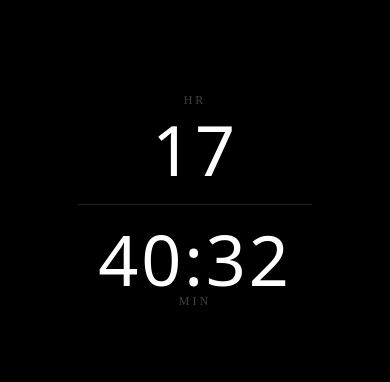
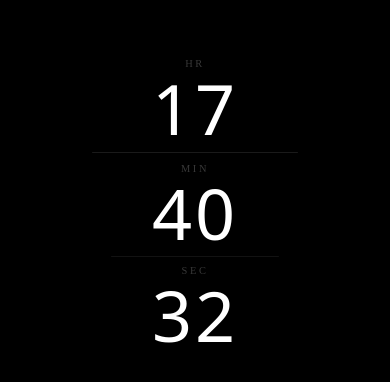
Before and after one commit to inokaBan/clock-app, a website: page www/index.html in a window 390 px wide. Shown: the part 218-600 px from the top of the page. Drawn offline with Linux system fonts and the light colour scheme.

```diff
--- a/www/index.html
+++ b/www/index.html
@@ -27,54 +27,56 @@ body {
   padding-right: env(safe-area-inset-right);
 }
 
-/* ── LANDSCAPE: single centered display ── */
+/* ── LANDSCAPE: one line + labels below ── */
 #clock-wrap {
-  display: flex; align-items: center; justify-content: center;
-  width: 100%; height: 100%; padding: 1rem;
+  display: flex; flex-direction: column;
+  align-items: center; justify-content: center;
+  width: 100%; height: 100%; padding: 1rem; gap: 0.5rem;
 }
 #clock-display {
   text-align: center; line-height: 1; letter-spacing: 0.04em;
-  max-width: 100%; overflow-wrap: break-word;
+  white-space: nowrap; max-width: 100%;
   transition: font-family 0.3s, color 0.3s;
 }
+#landscape-labels {
+  display: flex; align-items: center; justify-content: center;
+  width: 92%; gap: 0;
+}
+.ls-lbl {
+  font-size: 0.6rem; letter-spacing: 0.2em; text-transform: uppercase;
+  color: rgba(255,255,255,0.22); text-align: center; flex: 1;
+}
 
-/* ── PORTRAIT: stacked layout with HR/MIN ── */
+/* ── PORTRAIT: HR top, MIN bottom, optional SEC below ── */
 #portrait-wrap {
-  display: none;
-  flex-direction: column;
+  display: none; flex-direction: column;
   align-items: center; justify-content: center;
-  width: 100%; height: 100%;
+  width: 100%; height: 100%; padding: 0.5rem 0.5rem;
 }
-#portrait-hr-label {
-  font-size: 0.75rem; letter-spacing: 0.25em; text-transform: uppercase;
-  color: rgba(255,255,255,0.25); margin-bottom: 0.4rem;
-  transition: color 0.3s;
+.p-label {
+  font-size: 0.65rem; letter-spacing: 0.25em; text-transform: uppercase;
+  color: rgba(255,255,255,0.22); margin-bottom: 0.25rem;
 }
-#portrait-hr {
+.p-num {
   line-height: 1; letter-spacing: 0.04em;
-  text-align: center; width: 100%;
+  text-align: center; width: 100%; white-space: nowrap;
   transition: font-family 0.3s, color 0.3s;
 }
 #portrait-divider {
-  width: 60%; height: 1px;
-  background: rgba(255,255,255,0.12);
-  margin: 1.2rem auto;
-  border-radius: 1px;
+  width: 55%; height: 1px;
+  background: rgba(255,255,255,0.1);
+  margin: 0.6rem auto; flex-shrink: 0; border-radius: 1px;
 }
-#portrait-min-label {
-  font-size: 0.75rem; letter-spacing: 0.25em; text-transform: uppercase;
-  color: rgba(255,255,255,0.25); margin-bottom: 0.4rem;
-  transition: color 0.3s;
+#portrait-divider2 {
+  width: 45%; height: 1px;
+  background: rgba(255,255,255,0.07);
+  margin: 0.5rem auto; flex-shrink: 0; border-radius: 1px;
 }
-#portrait-min {
-  line-height: 1; letter-spacing: 0.04em;
-  text-align: center; width: 100%;
-  transition: font-family 0.3s, color 0.3s;
-}
+#portrait-sec-row { display: none; flex-direction: column; align-items: center; width: 100%; }
 
 /* Show portrait layout only in portrait */
 @media (orientation: portrait) {
-  #clock-wrap   { display: none; }
+  #clock-wrap    { display: none; }
   #portrait-wrap { display: flex; }
 }
 
@@ -225,18 +227,28 @@ body.ss-active #settings-toggle { display: none; }
 </head>
 <body>
 
-<!-- LANDSCAPE layout -->
+<!-- LANDSCAPE: single line + labels below -->
 <div id="clock-wrap">
   <div id="clock-display">00:00</div>
+  <div id="landscape-labels">
+    <span class="ls-lbl" id="ls-hr">hr</span>
+    <span class="ls-lbl" id="ls-min">min</span>
+    <span class="ls-lbl" id="ls-sec" style="display:none">sec</span>
+  </div>
 </div>
 
-<!-- PORTRAIT layout: HR on top, MIN on bottom -->
+<!-- PORTRAIT: HR / divider / MIN / divider / SEC (optional) -->
 <div id="portrait-wrap">
-  <div id="portrait-hr-label">hr</div>
-  <div id="portrait-hr">00</div>
+  <div class="p-label">hr</div>
+  <div class="p-num" id="portrait-hr">00</div>
   <div id="portrait-divider"></div>
-  <div id="portrait-min">00</div>
-  <div id="portrait-min-label">min</div>
+  <div class="p-label">min</div>
+  <div class="p-num" id="portrait-min">00</div>
+  <div id="portrait-sec-row">
+    <div id="portrait-divider2"></div>
+    <div class="p-label">sec</div>
+    <div class="p-num" id="portrait-sec">00</div>
+  </div>
 </div>
 
 <button id="settings-toggle" title="Customize">⚙️</button>
@@ -386,45 +398,100 @@ function loadState() {
 loadState();
 
 /* ══ CLOCK ELEMENTS ══ */
-const clockEl      = document.getElementById('clock-display');
-const portraitHr   = document.getElementById('portrait-hr');
-const portraitMin  = document.getElementById('portrait-min');
+const clockEl    = document.getElementById('clock-display');
+const portraitHr  = document.getElementById('portrait-hr');
+const portraitMin = document.getElementById('portrait-min');
+const portraitSec = document.getElementById('portrait-sec');
+const portraitSecRow = document.getElementById('portrait-sec-row');
+const lsSec       = document.getElementById('ls-sec');
 
 function tick() {
   const now = new Date();
   let h = now.getHours();
   const m = String(now.getMinutes()).padStart(2,'0');
   const s = String(now.getSeconds()).padStart(2,'0');
-  const sec = state.showSeconds ? `:${s}` : '';
 
   let hStr, suffix = '';
   if (state.format24) {
     hStr = String(h).padStart(2,'0');
   } else {
-    suffix = h >= 12 ? ' PM' : ' AM';
+    suffix = h >= 12 ? 'PM' : 'AM';
     h = h % 12 || 12;
     hStr = String(h).padStart(2,'0');
   }
 
-  // Landscape: full time on one line
-  clockEl.textContent = `${hStr}:${m}${sec}${suffix}`;
+  // Landscape: always one line — HH:MM[:SS] [AM/PM]
+  const secPart = state.showSeconds ? ':' + s : '';
+  const ampmPart = suffix ? ' ' + suffix : '';
+  clockEl.textContent = hStr + ':' + m + secPart + ampmPart;
 
-  // Portrait: split HR / MIN
-  portraitHr.textContent  = hStr;
-  portraitMin.textContent = m + (state.showSeconds ? `:${s}` : '') + suffix;
+  // Portrait: split into blocks
+  portraitHr.textContent  = hStr + (suffix ? ' ' + suffix : '');
+  portraitMin.textContent = m;
+  portraitSec.textContent = s;
+
+  // Show/hide sec row in portrait
+  portraitSecRow.style.display = state.showSeconds ? 'flex' : 'none';
+  // Show/hide sec label in landscape
+  lsSec.style.display = state.showSeconds ? '' : 'none';
+
+  fitText();
+}
+
+/* ══ SMART FIT TEXT ══
+   Only shrinks if the element actually overflows its container.
+   Uses the user's chosen size as the max — never goes above it.
+   Only kicks in when needed, so small sizes are unaffected. */
+function fitText() {
+  // Landscape: fit clock-display inside clock-wrap width
+  const wrap = document.getElementById('clock-wrap');
+  const wrapW = wrap.clientWidth - 32; // subtract padding
+  const maxSize = state.size; // vmin — convert to px
+  const vminPx = Math.min(window.innerWidth, window.innerHeight) / 100;
+  let sizePx = maxSize * vminPx;
+
+  // Binary search to find largest font that fits
+  clockEl.style.fontSize = sizePx + 'px';
+  if (clockEl.scrollWidth > wrapW) {
+    let lo = 4, hi = sizePx;
+    for (let i = 0; i < 12; i++) {
+      const mid = (lo + hi) / 2;
+      clockEl.style.fontSize = mid + 'px';
+      if (clockEl.scrollWidth > wrapW) hi = mid;
+      else lo = mid;
+    }
+    clockEl.style.fontSize = lo + 'px';
+  }
+
+  // Portrait: fit each num inside screen width
+  const screenW = window.innerWidth - 16;
+  const vwPx = window.innerWidth / 100;
+  let pSizePx = maxSize * vwPx;
+  [portraitHr, portraitMin, portraitSec].forEach(el => {
+    el.style.fontSize = pSizePx + 'px';
+    if (el.scrollWidth > screenW) {
+      let lo = 4, hi = pSizePx;
+      for (let i = 0; i < 12; i++) {
+        const mid = (lo + hi) / 2;
+        el.style.fontSize = mid + 'px';
+        if (el.scrollWidth > screenW) hi = mid;
+        else lo = mid;
+      }
+      el.style.fontSize = lo + 'px';
+    }
+  });
 }
 
 /* ══ APPLY STYLES ══ */
 function applyFont() {
-  [clockEl, portraitHr, portraitMin].forEach(el => {
+  [clockEl, portraitHr, portraitMin, portraitSec].forEach(el => {
     el.style.fontFamily = state.font;
   });
 }
 
 function applySize() {
-  clockEl.style.fontSize    = state.size + 'vmin';
-  portraitHr.style.fontSize = state.size + 'vw';
-  portraitMin.style.fontSize= state.size + 'vw';
+  // Size is applied via fitText() dynamically
+  fitText();
 }
 
 function applyBg() {
@@ -434,7 +501,7 @@ function applyBg() {
 function applyColor() {
   const css = state.gradient;
   const isGrad = css.startsWith('linear') || css.startsWith('radial');
-  [clockEl, portraitHr, portraitMin].forEach(el => {
+  [clockEl, portraitHr, portraitMin, portraitSec].forEach(el => {
     if (isGrad) {
       el.style.background = css;
       el.style.webkitBackgroundClip = 'text';
@@ -449,13 +516,9 @@ function applyColor() {
       el.style.color = css;
     }
   });
-  // Labels match text color subtly
-  const labelColor = isGrad ? 'rgba(255,255,255,0.25)' : css + '55';
-  document.getElementById('portrait-hr-label').style.color  = 'rgba(255,255,255,0.25)';
-  document.getElementById('portrait-min-label').style.color = 'rgba(255,255,255,0.25)';
 }
 
-function applyAll() { applyFont(); applySize(); applyColor(); applyBg(); }
+function applyAll() { applyFont(); applyColor(); applyBg(); applySize(); }
 
 /* ══ RESTORE SAVED CUSTOM FONTS ══ */
 function restoreSavedFonts() {
@@ -473,8 +536,13 @@ function restoreUI() {
   document.querySelectorAll('[data-screensaver]').forEach(b =>
     b.classList.toggle('active', (b.dataset.screensaver === 'on') === state.screensaver));
   document.getElementById('screensaver-hint').style.display = state.screensaver ? 'block' : 'none';
-  document.querySelectorAll('.font-btn').forEach(b =>
-    b.classList.toggle('active', b.dataset.css === state.font));
+  // Mark active font btn
+  let anyFontActive = false;
+  document.querySelectorAll('.font-btn').forEach(b => {
+    const active = b.dataset.css === state.font;
+    b.classList.toggle('active', active);
+    if (active) anyFontActive = true;
+  });
   const sizeSlider = document.getElementById('size-slider');
   sizeSlider.value = state.size;
   document.getElementById('size-val').textContent = state.size;
@@ -682,7 +750,7 @@ document.addEventListener('pointerdown', e => {
 });
 document.addEventListener('keydown', e => { if (e.key === 'Escape') closePanelFn(); });
 scheduleHide();
-window.addEventListener('resize', () => { applySize(); }, { passive: true });
+window.addEventListener('resize', () => { fitText(); }, { passive: true });
 
 /* ══ SCREENSAVER ══ */
 let ssActive = false;
```
Also changed, not shown: build.yml (added, +52 -0 lines), config.xml (+18 -1 lines), www/splash/port_hdpi.png (added), www/splash/port_mdpi.png (added), www/splash/port_xhdpi.png (added), www/splash/port_xxhdpi.png (added), www/splash/port_xxxhdpi.png (added).
